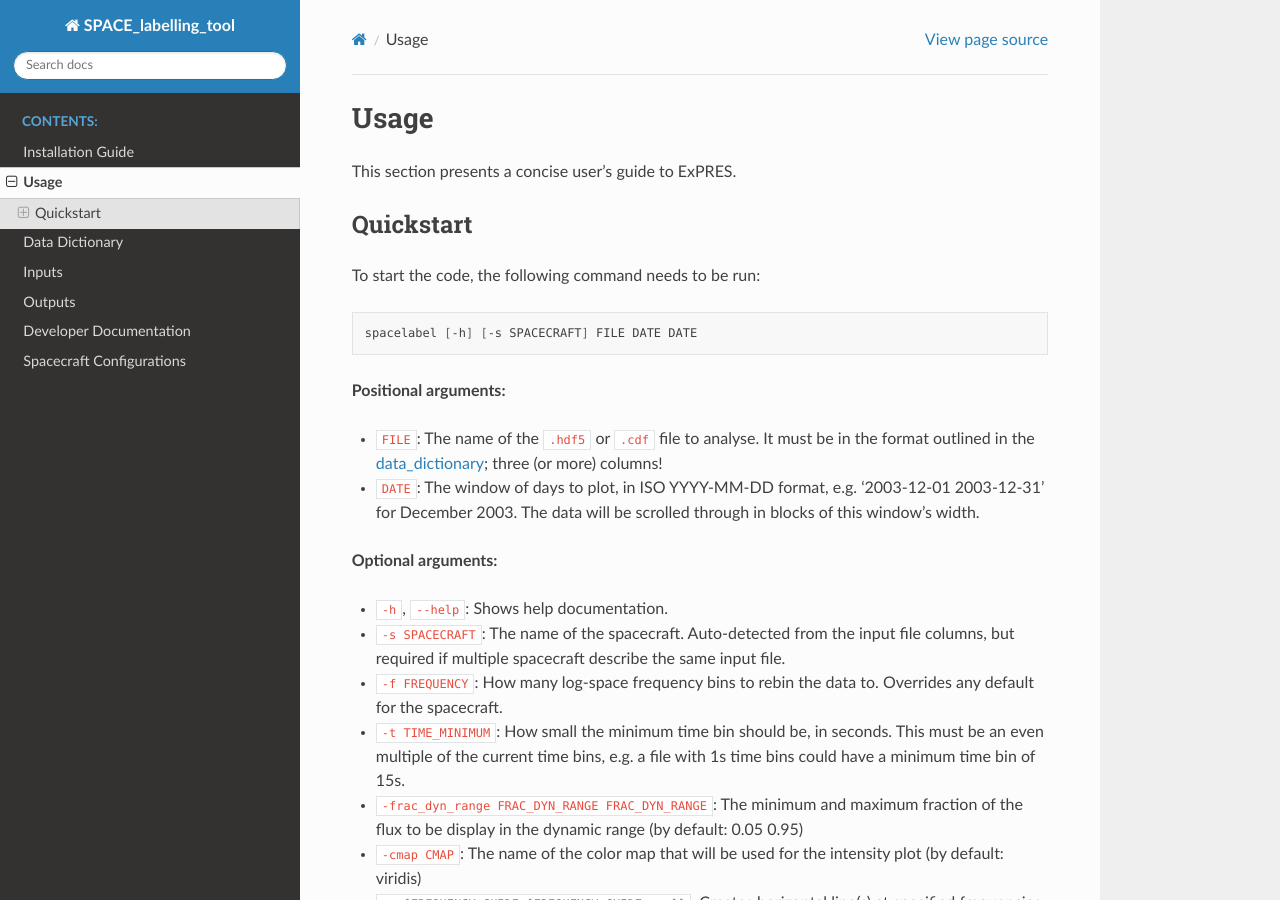
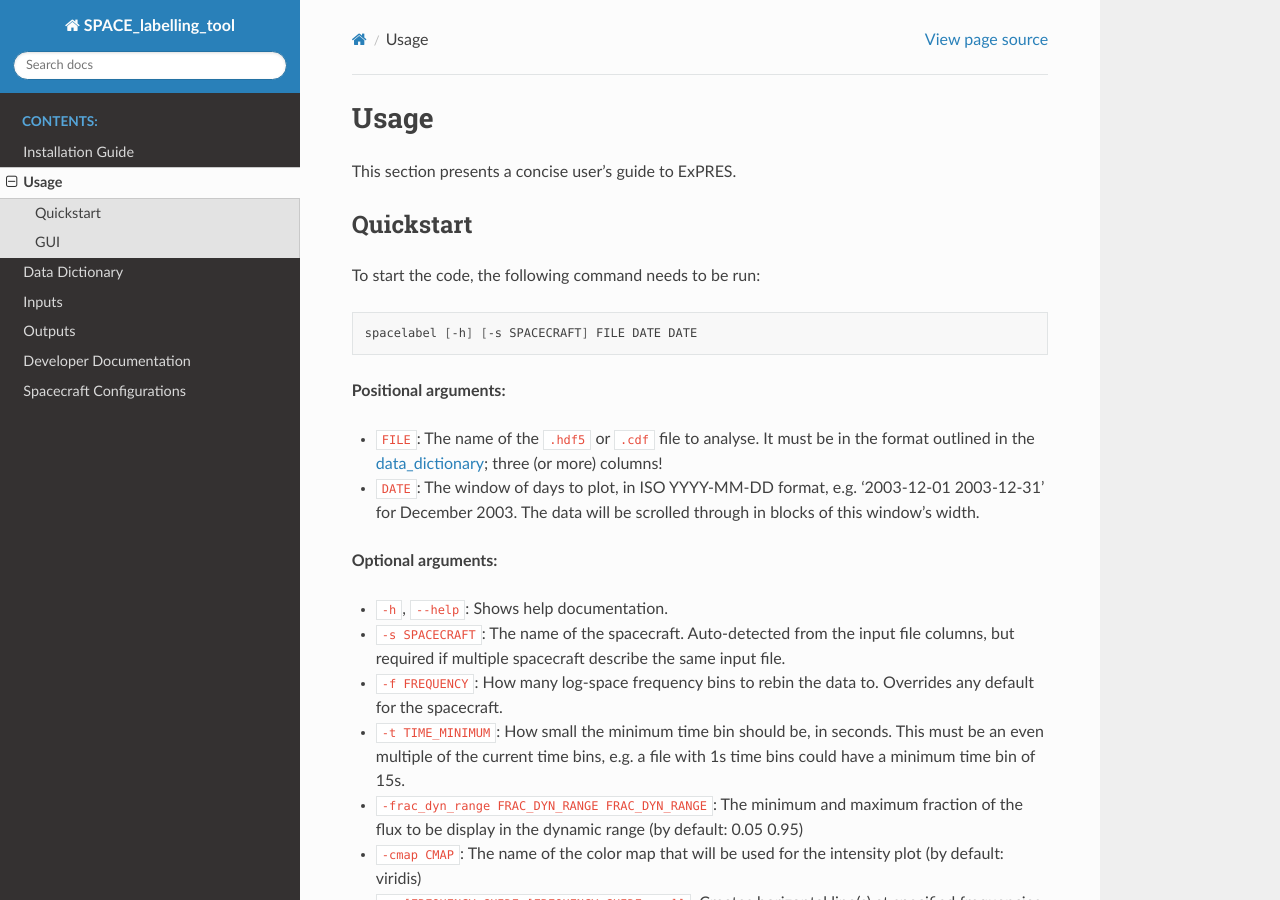
Before and after one commit to CorentinLouis/SPACE_labelling_tool, a Sphinx documentation site: the page built from docs/source/quickstart.md, in a window 1280 px wide and 900 px high. Built offline with Sphinx 7.4.7 and the Read the Docs theme 2.0.0, drawn with Linux system fonts in a browser that asks for light colours.

Commit message:
Modifying user guide to the readthedocs documentation

```diff
--- a/docs/source/quickstart.md
+++ b/docs/source/quickstart.md
@@ -32,7 +32,7 @@ The code will attempt to identify which spacecraft the data file format correspo
 If it can't fit one of them, it will prompt the user to create a new spacecraft configuration file.
 In the case of a file matching multiple spacecraft formats, the user is prompted to select one.
 
-### GUI
+## GUI
 
 Once the file has loaded, it launches a GUI for selecting the measurements within the file to display,
 and then to navigate the data selected.
```
